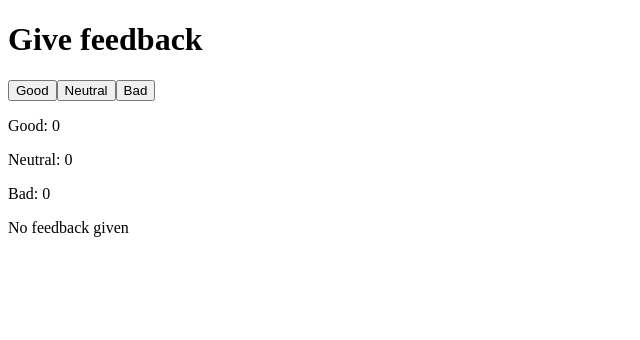
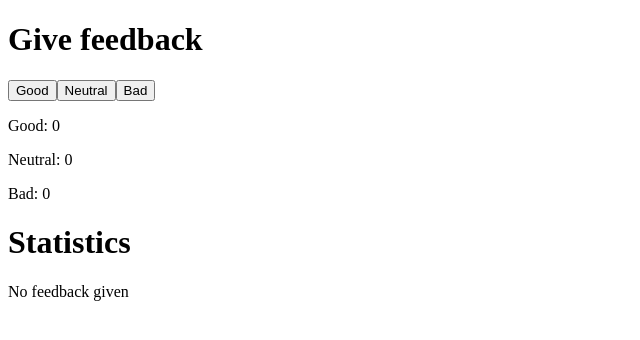
Before and after one commit to CuriousGeorg1/webPart1, a React (Vite) app in the folder feedback/: page / in a window 1280 px wide. Shown: the top 340 px of the page, without its empty margins (0-640 px from the left). Built offline with nearby package versions, Linux system fonts and the light colour scheme.

Commit message:
Added h1 element to Statistics-component

```diff
--- a/feedback/src/App.jsx
+++ b/feedback/src/App.jsx
@@ -35,7 +35,12 @@ const Statistics = ({ good, neutral, bad }) => {
   const totalFeedback = good + neutral + bad;
 
   if (totalFeedback === 0) {
-    return <p>No feedback given</p>;
+    return (
+      <div>
+        <h1>Statistics</h1>
+        <p>No feedback given</p>
+      </div>
+    );
   }
   return (
     <div>
```
